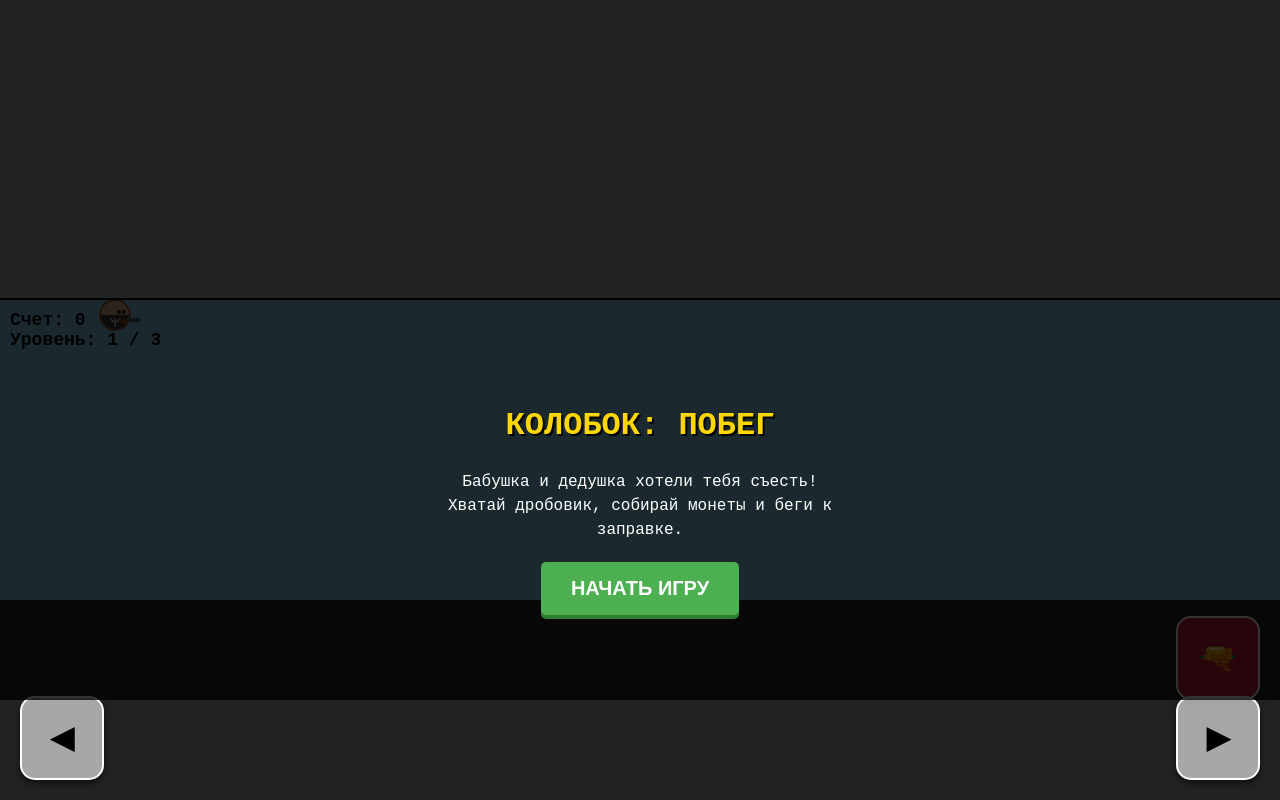
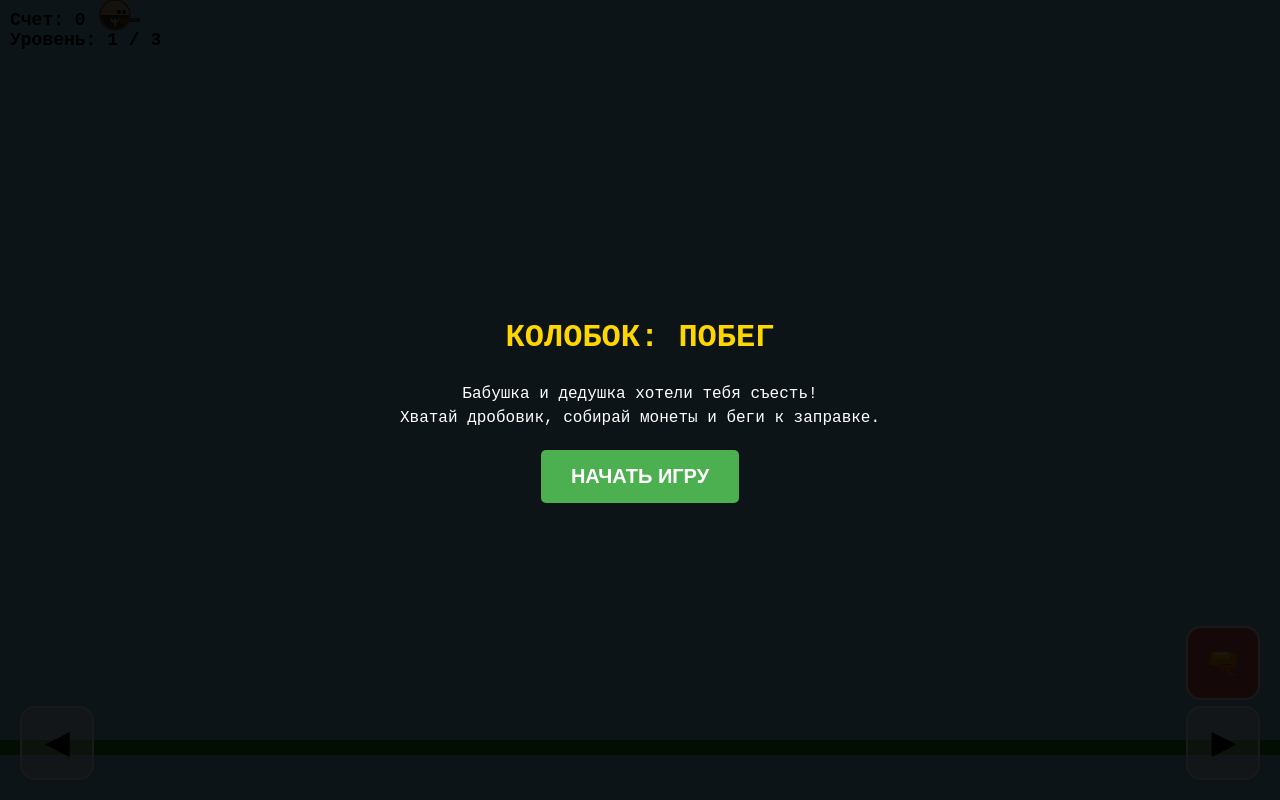
Before and after one commit to ryhffhujjgg-web/KolobokGame, a plain HTML site: page index.html in a window 1280 px wide. Drawn offline with Linux system fonts and the light colour scheme.

Commit message:
Update index.html

```diff
--- a/index.html
+++ b/index.html
@@ -5,38 +5,21 @@
     <meta name="viewport" content="width=device-width, initial-scale=1.0, user-scalable=no">
     <title>Колобок: Побег</title>
     <style>
-        body { margin: 0; padding: 0; background: #222; overflow: hidden; font-family: 'Courier New', Courier, monospace; display: flex; flex-direction: column; justify-content: center; align-items: center; height: 100vh; }
+        body { margin: 0; padding: 0; background: #111; overflow: hidden; font-family: 'Courier New', Courier, monospace; }
+        canvas { display: block; width: 100vw; height: 100vh; touch-action: none; image-rendering: pixelated; }
 
-        #gameContainer {
-            position: relative;
-            width: 100vw;
-            height: 50vh; /* Игра ровно по центру */
-            background: #87CEEB;
-            overflow: hidden;
-            border-top: 2px solid #000;
-            border-bottom: 2px solid #000;
-        }
+        #controls { position: absolute; bottom: 20px; display: flex; width: 100%; justify-content: space-between; padding: 0 20px; box-sizing: border-box; pointer-events: none; }
+        .btn { background: rgba(255,255,255,0.4); border: 2px solid #fff; border-radius: 15px; width: 70px; height: 70px; font-size: 30px; font-weight: bold; color: #000; display: flex; justify-content: center; align-items: center; user-select: none; pointer-events: auto; }
+        .btn:active { background: rgba(255,255,255,0.8); transform: translateY(2px); }
+        #btnShoot { position: absolute; right: 20px; bottom: 100px; background: rgba(255,0,0,0.6); color: white; border-color: white; }
 
-        canvas { display: block; width: 100%; height: 100%; touch-action: none; image-rendering: pixelated; }
-
-        /* Кнопки управления */
-        #controls { position: absolute; bottom: 20px; display: flex; width: 100%; justify-content: space-between; padding: 0 20px; box-sizing: border-box; pointer-events: none; z-index: 5; }
-        .btn { background: rgba(200,200,200,0.8); border: 2px solid #fff; border-radius: 15px; width: 80px; height: 80px; font-size: 30px; font-weight: bold; color: #000; display: flex; justify-content: center; align-items: center; user-select: none; pointer-events: auto; box-shadow: 0 4px 6px rgba(0,0,0,0.5); }
-        .btn:active { background: rgba(255,255,255,1); transform: translateY(2px); }
-        #btnShoot { position: absolute; right: 20px; bottom: 100px; background: rgba(220,20,60,0.9); color: white; border-color: white; }
-
-        /* Стартовый экран */
-        #startScreen { position: absolute; top: 0; left: 0; width: 100%; height: 100%; background: rgba(0,0,0,0.8); color: white; display: flex; flex-direction: column; justify-content: center; align-items: center; text-align: center; padding: 20px; box-sizing: border-box; z-index: 10; }
-        h1 { font-size: 32px; margin-bottom: 10px; color: #FFD700; text-shadow: 2px 2px #000; }
-        p { font-size: 16px; line-height: 1.5; margin-bottom: 20px; max-width: 400px; }
-        #startBtn { padding: 15px 30px; font-size: 20px; background: #4CAF50; color: white; border: none; border-radius: 5px; font-weight: bold; box-shadow: 0 4px #2E7D32; }
-        #startBtn:active { transform: translateY(4px); box-shadow: 0 0 #2E7D32; }
+        #startScreen { position: absolute; top: 0; left: 0; width: 100%; height: 100%; background: rgba(0,0,0,0.9); color: white; display: flex; flex-direction: column; justify-content: center; align-items: center; text-align: center; padding: 20px; box-sizing: border-box; z-index: 10; }
+        h1 { font-size: 32px; margin-bottom: 10px; color: #FFD700; }
+        p { font-size: 16px; line-height: 1.5; margin-bottom: 20px; }
+        #startBtn { padding: 15px 30px; font-size: 20px; background: #4CAF50; color: white; border: none; border-radius: 5px; font-weight: bold; }
     </style>
 </head>
 <body>
-    <div style="width: 100vw; height: 25vh; background: #222;"></div>
-
-    <div id="gameContainer">
     <div id="startScreen">
         <h1>КОЛОБОК: ПОБЕГ</h1>
         <p>Бабушка и дедушка хотели тебя съесть!<br>Хватай дробовик, собирай монеты и беги к заправке.</p>
@@ -44,15 +27,12 @@
     </div>
 
     <canvas id="gameCanvas"></canvas>
-    </div>
 
-    <div style="position: absolute; bottom: 0; width: 100vw; height: 25vh; background: #222;">
     <div id="controls">
         <div class="btn" id="btnLeft">◀</div>
         <div class="btn" id="btnRight">▶</div>
     </div>
     <div class="btn" id="btnShoot">🔫</div>
-    </div>
 
 <script>
     const canvas = document.getElementById('gameCanvas');
@@ -61,25 +41,18 @@
     const startBtn = document.getElementById('startBtn');
 
     let cw = window.innerWidth;
-    let ch = window.innerHeight / 2;
-
-    function resizeCanvas() {
-        cw = window.innerWidth;
-        ch = window.innerHeight / 2;
+    let ch = window.innerHeight;
     canvas.width = cw;
     canvas.height = ch;
-    }
-    window.addEventListener('resize', resizeCanvas);
-    resizeCanvas();
 
     let keys = { right: false, left: false };
     let score = 0;
     let gameOver = false;
     let gameStarted = false;
     let level = 1;
-    let levelGoal = 2000; // Увеличили дистанцию из-за большего обзора
+    let levelGoal = 2000;
 
-    // УМЕНЬШИЛИ РАЗМЕРЫ ПЕРСОНАЖЕЙ (с 50 до 30)
+    // УМЕНЬШЕННЫЙ ПЕРСОНАЖ
     const player = {
         x: 100, y: 0, width: 30, height: 30,
         speed: 5, vy: 0, gravity: 0.6, jumpPower: -11,
@@ -94,7 +67,7 @@
 
     function setupLevel(lvl) {
         player.x = 100;
-        player.y = ch - 100; // Ставим на землю (чуть выше из-за меньшего размера)
+        player.y = ch - 100;
         bullets = [];
         enemies = [];
         coins = [];
@@ -102,10 +75,10 @@
         cameraX = 0;
         levelGoal = 2000 * lvl;
 
-        // Земля стала чуть тоньше
+        // Земля
         platforms.push({ x: -2000, y: ch - 60, width: 10000, height: 100 });
 
-        // Враги уменьшены (с 40 до 30)
+        // Враги (уменьшенные)
         if (lvl === 1) {
             enemies.push({ x: cw + 300, y: ch - 80, width: 30, height: 30, speed: 1.5, type: '🐇' });
             enemies.push({ x: cw + 900, y: ch - 80, width: 30, height: 30, speed: 1.6, type: '🐇' });
@@ -123,7 +96,7 @@
             enemies.push({ x: cw + 2200, y: ch - 80, width: 30, height: 30, speed: 2.6, type: '🐺' });
         }
 
-        // Монеты уменьшены (с 20 до 15)
+        // Монеты
         for (let i = 0; i < 30; i++) {
             coins.push({ x: 400 + i * 100, y: ch - 120 - Math.random() * 60, width: 15, height: 15 });
         }
@@ -132,7 +105,6 @@
     startBtn.addEventListener('click', () => {
         startScreen.style.display = 'none';
         gameStarted = true;
-        resizeCanvas();
         setupLevel(level);
     });
 
@@ -178,7 +150,6 @@
         if (keys.right) player.x += player.speed;
         if (keys.left) player.x -= player.speed;
 
-        // Камера центрируется на игроке
         if (player.x > cw / 2) {
             cameraX = player.x - cw / 2;
         } else {
@@ -307,11 +278,9 @@
         ctx.fillStyle = '#228B22';
         ctx.fillRect(-2000, ch - 60, 10000, 15);
 
-        // Монеты меньше
         ctx.font = '20px Arial';
         coins.forEach(c => { ctx.fillText('🪙', c.x, c.y + 20); });
 
-        // Враги меньше
         ctx.font = '35px Arial';
         enemies.forEach(e => { ctx.fillText(e.type, e.x, e.y + 35); });
 
@@ -321,7 +290,6 @@
         drawKolobok(player.x, player.y, player.width, player.height, player.facingRight);
         ctx.restore();
 
-        // Интерфейс
         ctx.fillStyle = '#000'; ctx.font = 'bold 18px "Courier New", Courier, monospace';
         ctx.fillText(`Счет: ${score}`, 10, 25);
         ctx.fillText(`Уровень: ${level} / 3`, 10, 45);
```
Lines whose indentation alone changed are shown as unchanged.
